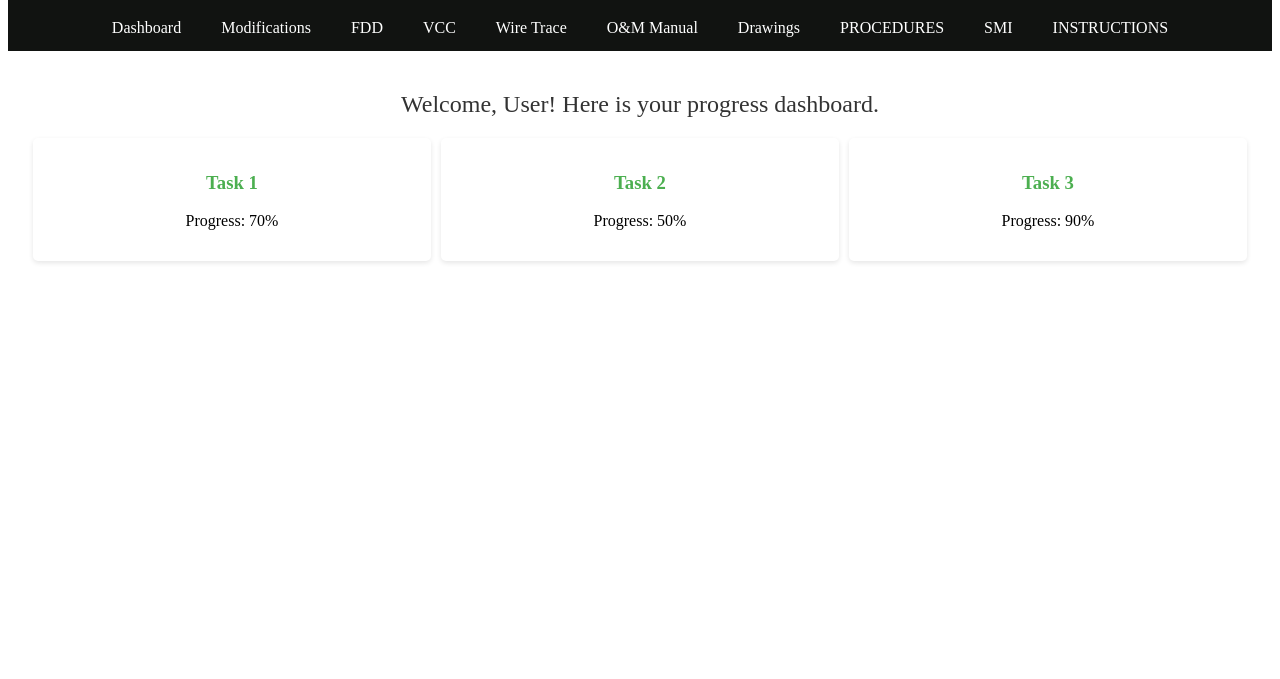
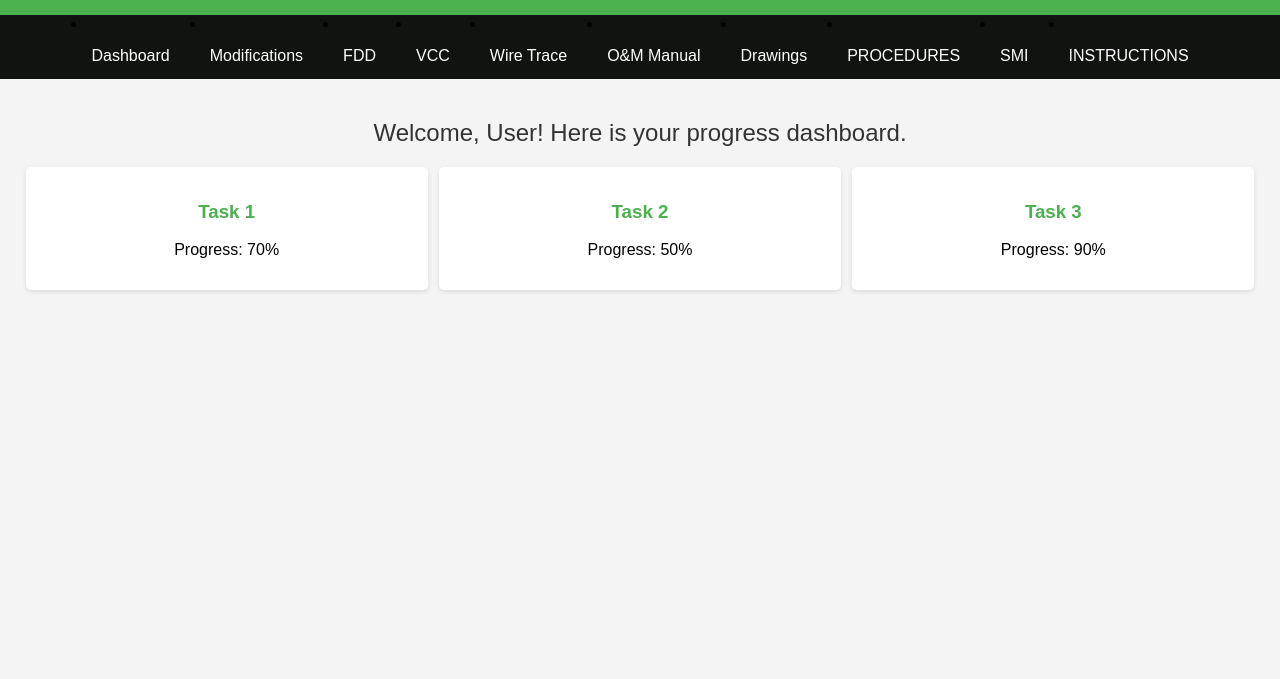
Before and after one commit to FITMKPDWEB/FIT, a plain HTML site: page Index.html in a window 1280 px wide. Shown: the part 121-800 px from the top of the page. Drawn offline with Linux system fonts and the light colour scheme.

Commit message:
Add files via upload

```diff
--- a/Index.html
+++ b/Index.html
@@ -1,5 +1,84 @@
 <!DOCTYPE html>
 <html lang="en">
+
+@media screen and (max-width: 600px) {
+    .dashboard {
+        flex-direction: column;
+        align-items: center;
+    }
+    .progress-card {
+        width: 80%;
+        margin-bottom: 20px;
+    }
+}
+<style>
+        /* Simple styles for the layout */
+        body {
+            font-family: Arial, sans-serif;
+            margin: 0;
+            padding: 0;
+            background-color: #f4f4f4;
+        }
+        header {
+            background-color: #4CAF50;
+            color: white;
+            padding: 10px 0;
+            text-align: center;
+        }
+
+        nav {
+            display: flex;
+            justify-content: center;
+            background-color: #111311;
+        }
+        nav a {
+            padding: 14px 20px;
+            display: block;
+            color: white;
+            text-align: center;
+            text-decoration: none;
+        }
+        nav a:hover {
+            background-color: #ddd;
+            color: rgb(245, 20, 20);
+        }
+        .container {
+            padding: 20px;
+        }
+        .welcome-message {
+            margin: 20px 0;
+            text-align: center;
+            font-size: 24px;
+            color: #333333;
+        }
+        .dashboard {
+            display: flex;
+            justify-content: space-around;
+            margin: 20px 0;
+        }
+        .progress-card {
+            background-color: white;
+            padding: 15px;
+            border-radius: 5px;
+            box-shadow: 0 2px 5px rgba(0, 0, 0, 0.1);
+            width: 30%;
+            text-align: center;
+        }
+        .progress-card h3 {
+            color: #4CAF50;
+        }
+
+    </style>
+@media screen and (max-width: 600px) {
+    .dashboard {
+        flex-direction: column;
+        align-items: center;
+    }
+    .progress-card {
+        width: 80%;
+        margin-bottom: 20px;
+    }
+}
 <head>
     <meta charset="UTF-8">
     <meta name="viewport" content="width=device-width, initial-scale=1.0">
```
